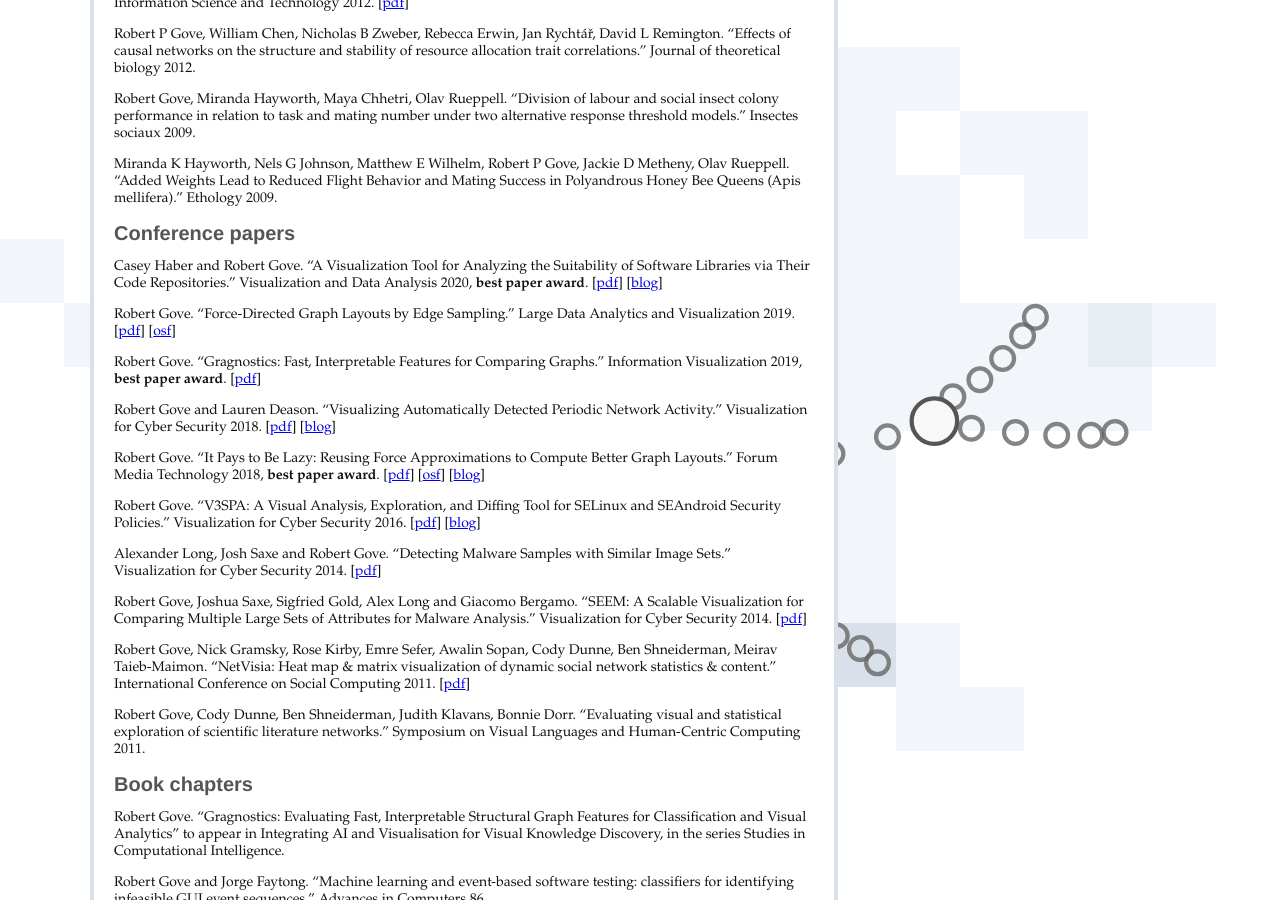
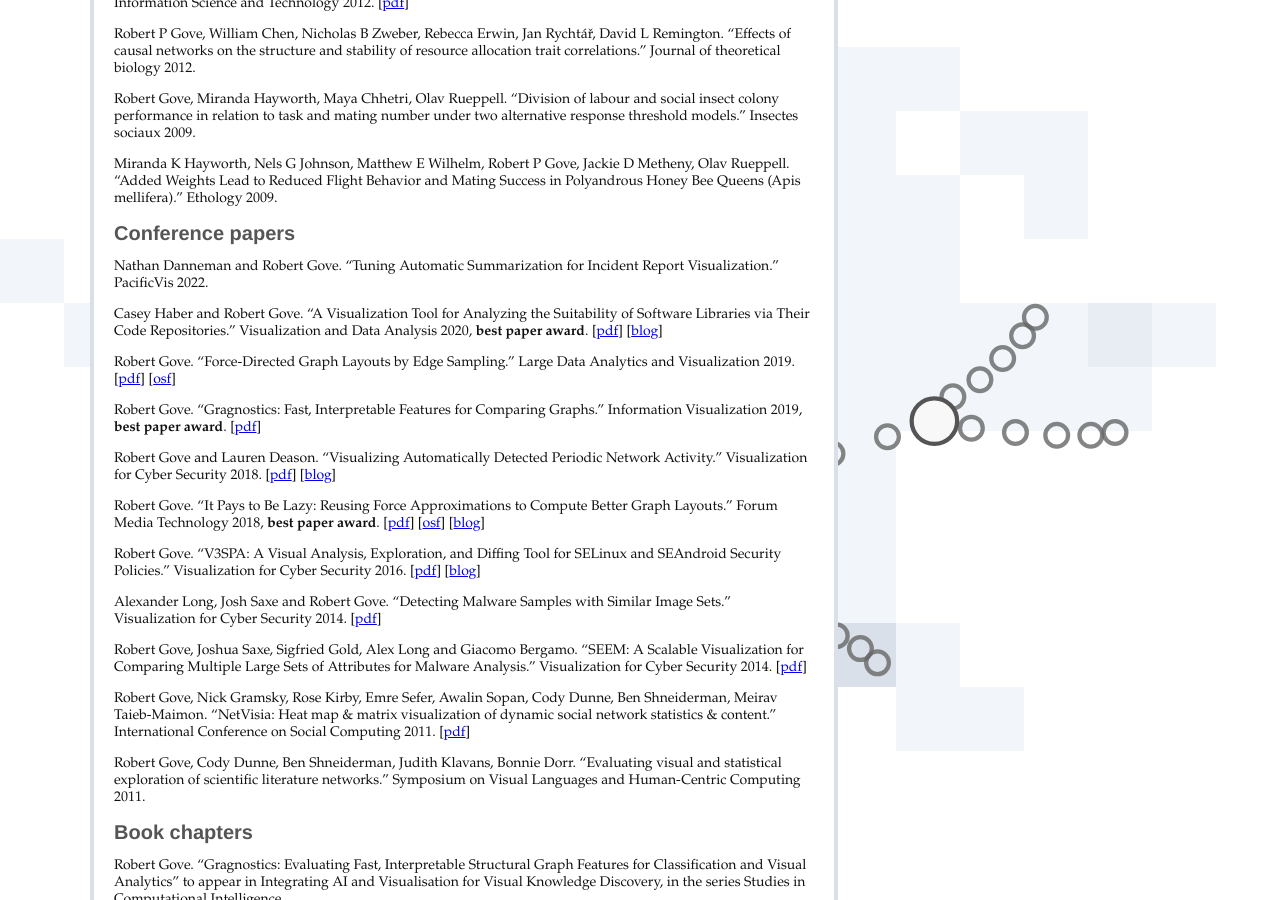
Before and after one commit to rpgove/rpgove.github.io, a Jekyll site: the page built from publications.markdown, in a window 1280 px wide and 900 px high, scrolled down 337 px. Built offline with Jekyll 4.4.1, drawn with Linux system fonts in a browser that asks for light colours.

Commit message:
PacificVis note

```diff
--- a/publications.markdown
+++ b/publications.markdown
@@ -19,6 +19,8 @@ Robert Gove, Miranda Hayworth, Maya Chhetri, Olav Rueppell. "Division of labour
 Miranda K Hayworth, Nels G Johnson, Matthew E Wilhelm, Robert P Gove, Jackie D Metheny, Olav Rueppell. "Added Weights Lead to Reduced Flight Behavior and Mating Success in Polyandrous Honey Bee Queens (Apis mellifera)." Ethology 2009.
 
 # Conference papers
+
+Nathan Danneman and Robert Gove. "Tuning Automatic Summarization for Incident Report Visualization." PacificVis 2022.
 
 Casey Haber and Robert Gove. "A Visualization Tool for Analyzing the Suitability of Software Libraries via Their Code Repositories." Visualization and Data Analysis 2020, **best paper award**. \[[pdf](https://osf.io/j28ev/)\] \[[blog](https://twosixtech.com/choosing-open-source-libraries-and-analyzing-risks/)\]
 
```
